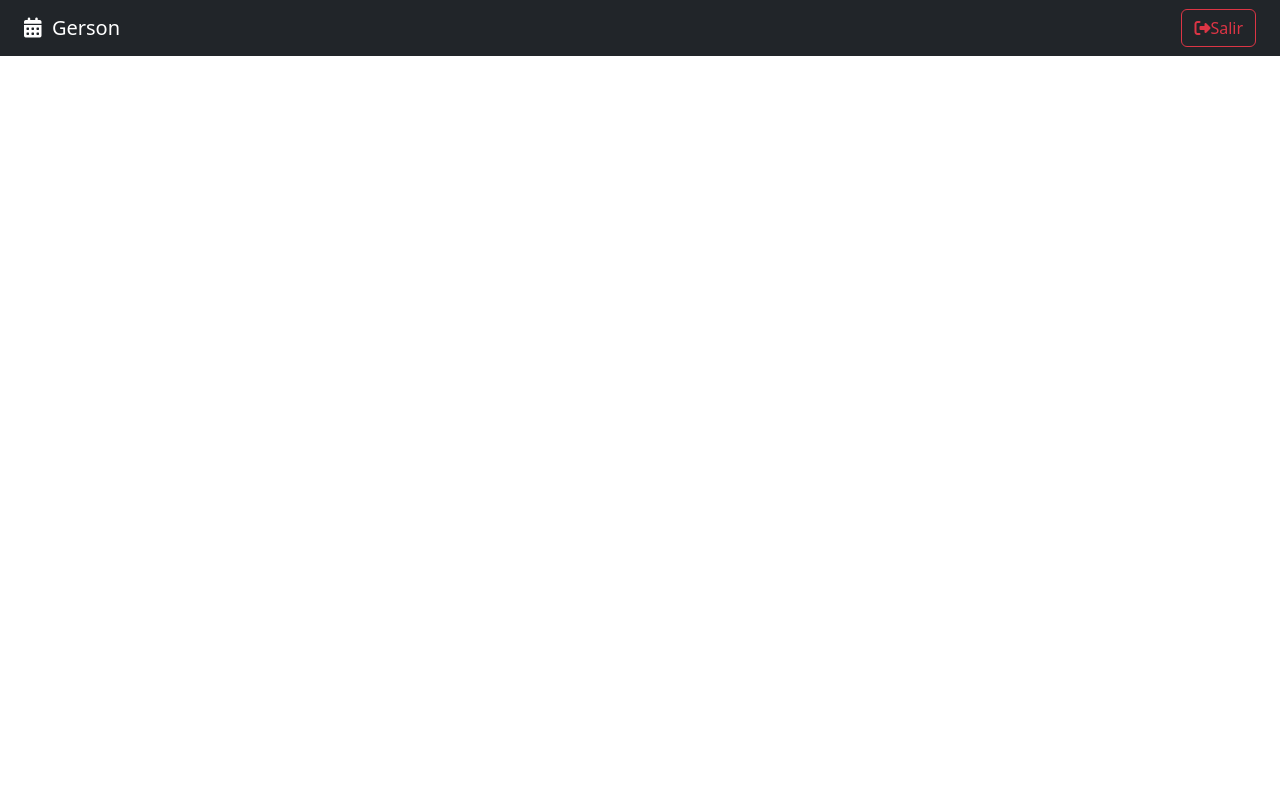
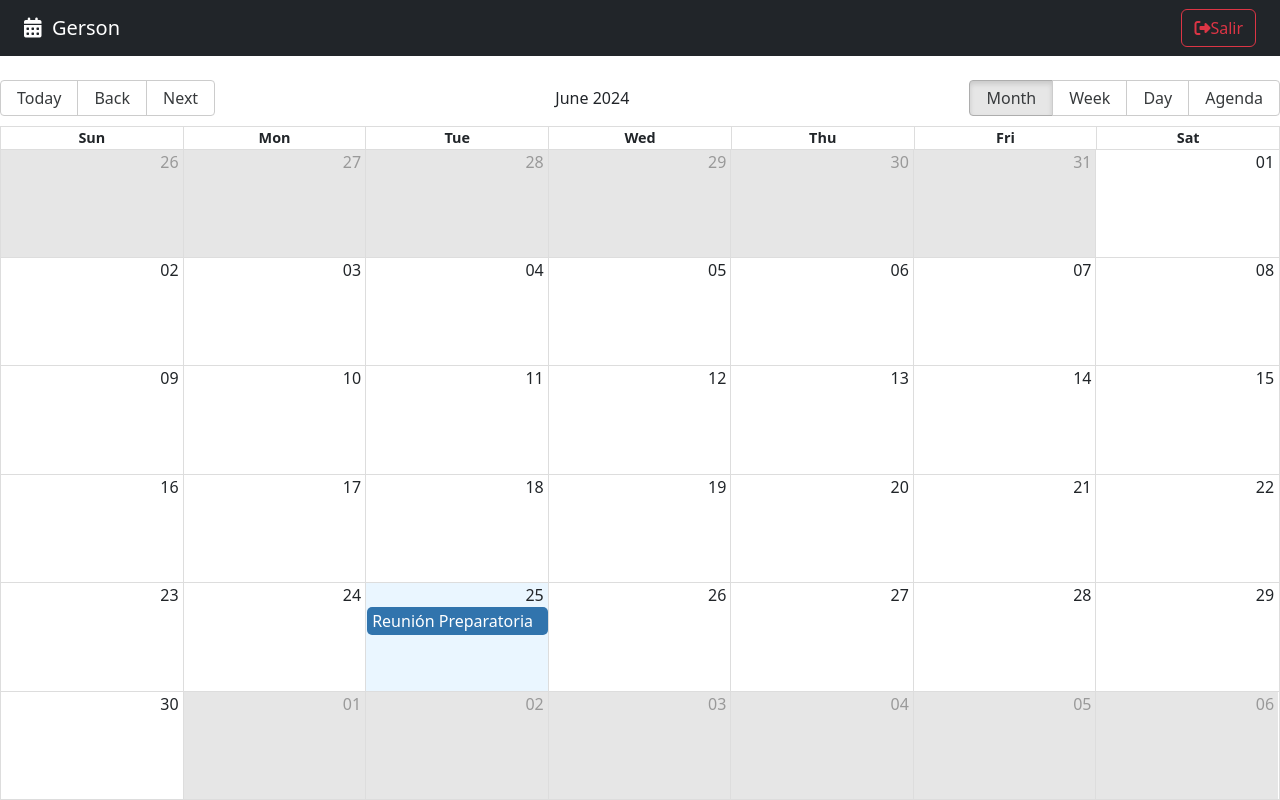
Before and after one commit to IP-Proyectos-y-Soluciones/CalendarApp-Frontend-MERN, a React (Vite) app: page / in a window 1280 px wide. Built offline with nearby package versions, Linux system fonts and the light colour scheme.

Commit message:
Installing React Big Calendar

```diff
--- a/package.json
+++ b/package.json
@@ -10,7 +10,9 @@
     "preview": "vite preview"
   },
   "dependencies": {
+    "date-fns": "^3.6.0",
     "react": "^18.3.1",
+    "react-big-calendar": "^1.13.0",
     "react-dom": "^18.3.1",
     "react-router-dom": "^6.24.0"
   },
--- a/src/calendar/pages/CalendarPage.jsx
+++ b/src/calendar/pages/CalendarPage.jsx
@@ -1,10 +1,47 @@
+import { Calendar, dateFnsLocalizer } from 'react-big-calendar';
+import 'react-big-calendar/lib/css/react-big-calendar.css';
+
+import { addHours, format, getDay, parse, startOfWeek } from 'date-fns';
+import enUS from 'date-fns/locale/en-US';
+
 import { Navbar } from '../';
 
+const locales = {
+  'en-US': enUS,
+};
+
+const localizer = dateFnsLocalizer({
+  format,
+  parse,
+  startOfWeek,
+  getDay,
+  locales,
+});
+
+const events = [{
+  title: 'Reunión Preparatoria',
+  notes: 'Entregar información',
+  start: new Date(),
+  end: addHours( new Date(), 2 ),
+  bgColor: '#fafafa',
+  user: {
+    _id: '123',
+    name: 'Gerson',
+  },
+}];
 
 export const CalendarPage = () => {
   return (
     <>
       <Navbar />
+
+      <Calendar
+        localizer={ localizer }
+        events={ events }
+        startAccessor="start"
+        endAccessor="end"
+        style={{ height: 'calc( 100vh - 80px )' }}
+      />
     </>
   );
 };
```
Also changed, not shown: 1 other file (tests, documents, lock files or other folders).
